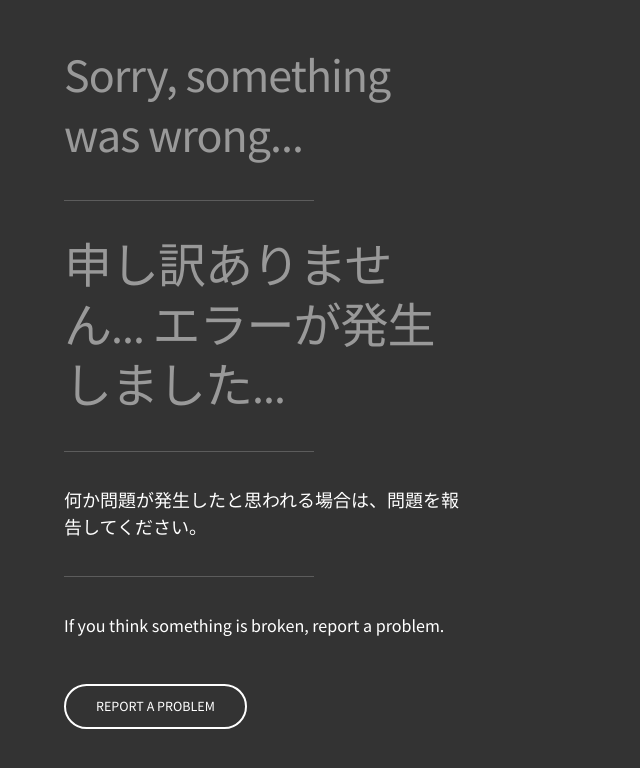
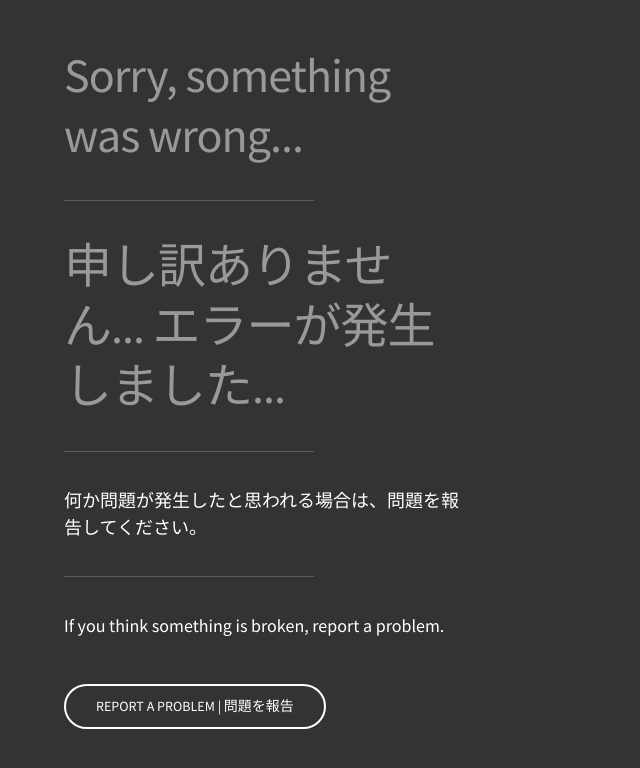
Before and after one commit to CoderDojo-Konan-Okayama/heroku-error-page, a plain HTML site: page index.html in a window 1280 px wide. Shown: the whole page, without its empty margins (0-640 px from the left). Drawn offline with nearby package versions, Linux system fonts and the light colour scheme.

Commit message:
Add Japanese

```diff
--- a/index.html
+++ b/index.html
@@ -156,7 +156,7 @@
     </p>
     </div>
 	<div class="buttons-container">
-		<a class="border-button" href="mailto:info@coderdojo-konan.media-interesting.info" target="_blank">Report A Problem</a>
+		<a class="border-button" href="mailto:info@coderdojo-konan.media-interesting.info" target="_blank">Report A Problem | 問題を報告</a>
 	</div>
 </div>
 
```
